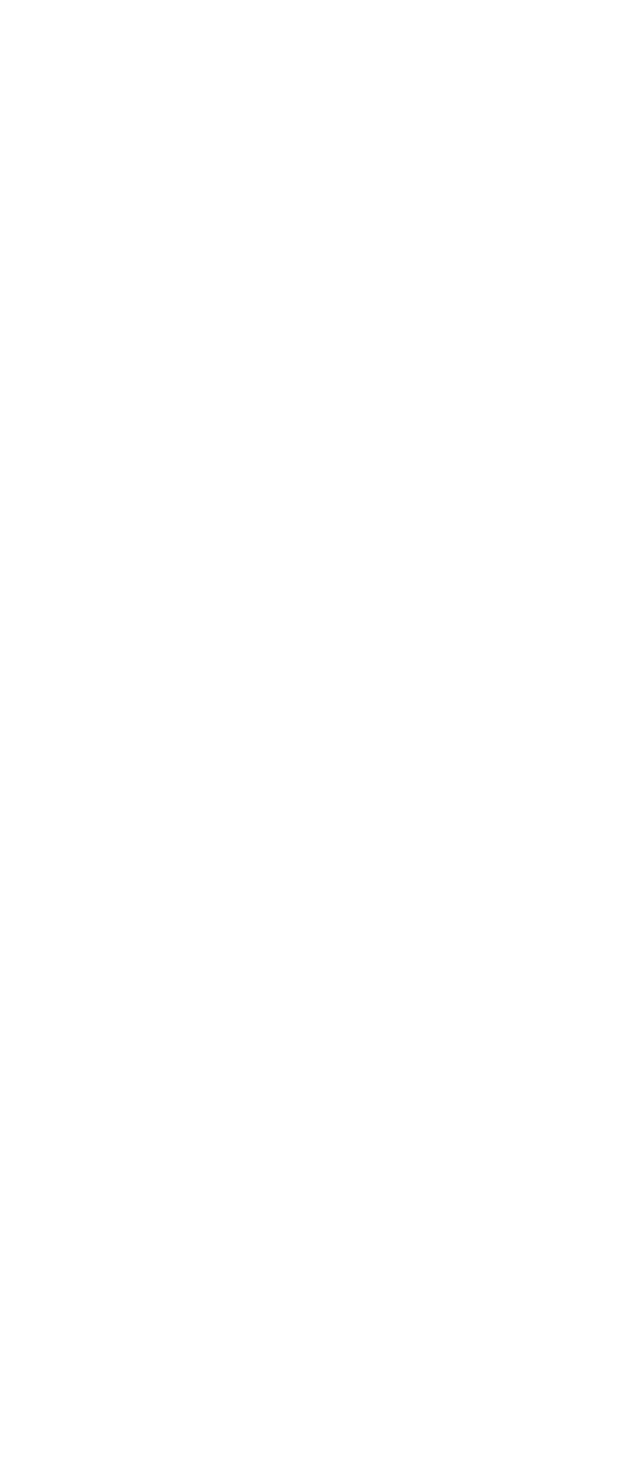
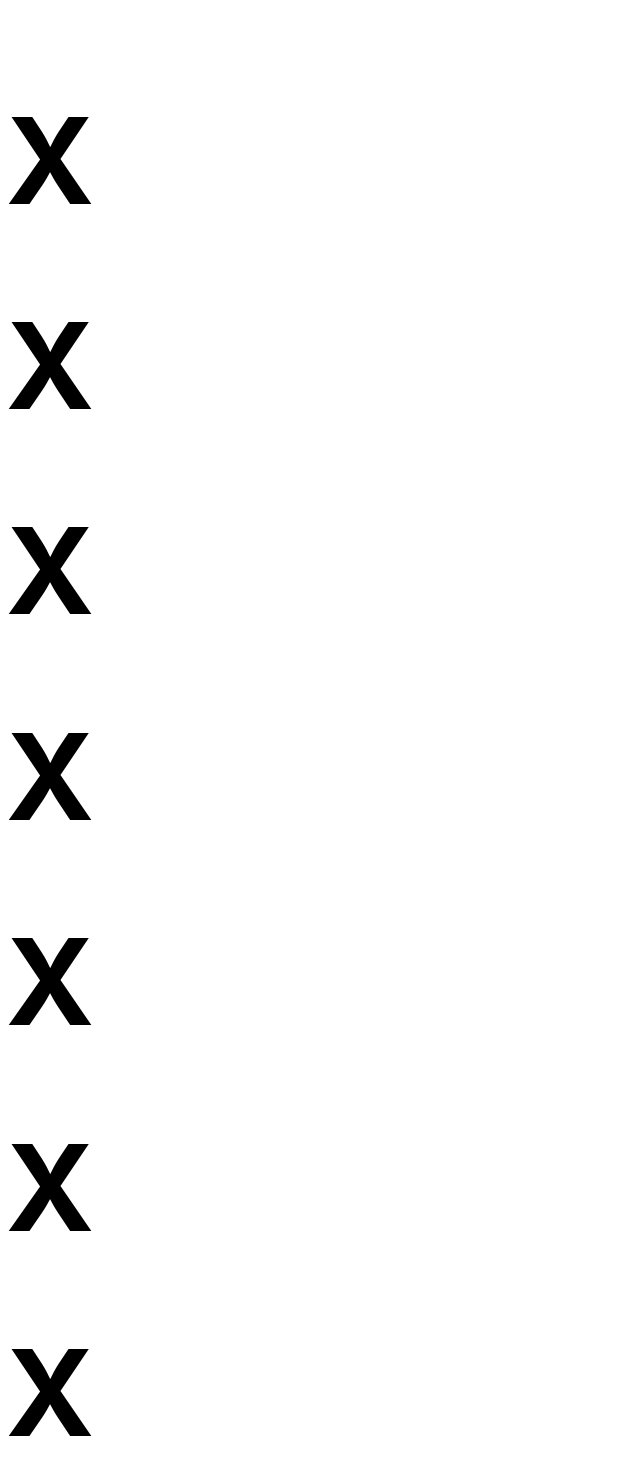
Before and after one commit to TaaviKodari/2023KevatBBTi1600_React-harjoitus, a React (Create React App) app in the folder 2023kevat_bbti_1600_react_harjoitus/: page /TicTacToe in a window 1280 px wide. Shown: the part 600-2065 px from the top of the page, without its empty margins (0-640 px from the left). Before the commit the page ends 800 px from the top, so only its background shows below. Built offline with nearby package versions, Linux system fonts and the light colour scheme.

Commit message:
Board css rivitys kesken

```diff
--- /dev/null
+++ b/2023kevat_bbti_1600_react_harjoitus/src/tictactoe/Board.jsx
@@ -0,0 +1,23 @@
+import React from "react";
+import { Square } from "./Square";
+export const Board = ()=>{
+    return(
+        <div>
+            <div>
+                <Square/>
+                <Square/>
+                <Square/>
+            </div>
+            <div>
+                <Square/>
+                <Square/>
+                <Square/>
+            </div>
+            <div>
+                <Square/>
+                <Square/>
+                <Square/>
+            </div>
+        </div>
+    );
+}
--- /dev/null
+++ b/2023kevat_bbti_1600_react_harjoitus/src/tictactoe/Square.jsx
@@ -0,0 +1,10 @@
+import React from "react";
+
+export const Square = (props) =>{
+    const classes = props.className?`${props.className} square` : `square`;
+    return(
+        <div className={classes}>
+            <h1>X</h1>
+        </div>
+    );
+}
--- a/2023kevat_bbti_1600_react_harjoitus/src/tictactoe/TicTacToe.css
+++ b/2023kevat_bbti_1600_react_harjoitus/src/tictactoe/TicTacToe.css
@@ -0,0 +1,10 @@
+.square{
+    width: 100px;
+    height: 100px;
+    font-size: 64px;
+    text-align: center;
+    color:#000000;
+    font-weight: bolder;
+    padding-bottom: 25px;
+    font-size: 60px;
+}
--- a/2023kevat_bbti_1600_react_harjoitus/src/tictactoe/TicTacToe.jsx
+++ b/2023kevat_bbti_1600_react_harjoitus/src/tictactoe/TicTacToe.jsx
@@ -1,9 +1,11 @@
 import React from "react";
 import './TicTacToe.css';
+import { Board } from "./Board";
 export const TicTacToe=()=>{
     return(
         <div>
             <h1>Tic-Tac-Toe</h1>
+            <Board/>
         </div>
     );
 }
```
